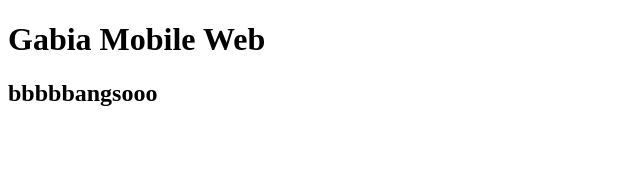
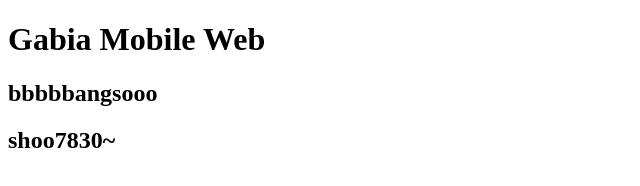
Before and after one commit to sunmi/gabia-mobile, a plain HTML site: page index.html in a window 1280 px wide. Shown: the whole page, without its empty margins (0-640 px from the left). Drawn offline with Linux system fonts and the light colour scheme.

Commit message:
흠.
고쳤소

```diff
--- a/index.html
+++ b/index.html
@@ -7,5 +7,6 @@
 <body>
 <h1>Gabia Mobile Web</h1>
 <h2>bbbbbangsooo</h2>
+<h2>shoo7830~</h2>
 </body>
 </html>
```
